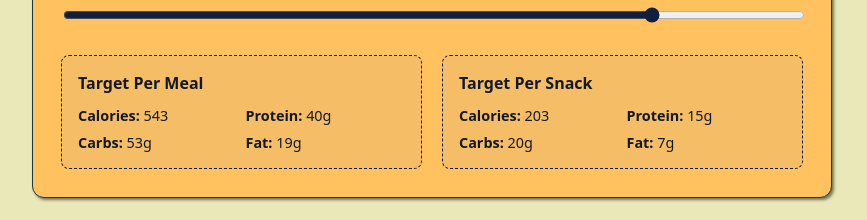
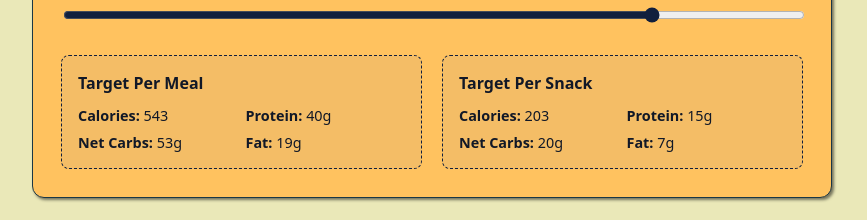
Before and after one commit to rogueLogical/MealPlan, an Angular app in the folder client/: page /settings in a window 1280 px wide. Shown: the part 1360-1580 px from the top of the page, without its empty margins (338-1205 px from the left). Built offline with nearby package versions, Linux system fonts and the light colour scheme; no server answers; sample sign-in values are in the browser's storage.

Commit message:
fix net carbs label on meal and snack targets

```diff
--- a/client/src/app/components/settings/settings.html
+++ b/client/src/app/components/settings/settings.html
@@ -275,7 +275,7 @@
             <div style="display: grid; grid-template-columns: 1fr 1fr; gap: 8px; font-size: 0.9rem">
               <div><strong>Calories:</strong> {{ targetMealCalories }}</div>
               <div><strong>Protein:</strong> {{ targetMealProtein }}g</div>
-              <div><strong>Carbs:</strong> {{ targetMealCarbs }}g</div>
+              <div><strong>Net Carbs:</strong> {{ targetMealCarbs }}g</div>
               <div><strong>Fat:</strong> {{ targetMealFat }}g</div>
             </div>
           </div>
@@ -293,7 +293,7 @@
             <div style="display: grid; grid-template-columns: 1fr 1fr; gap: 8px; font-size: 0.9rem">
               <div><strong>Calories:</strong> {{ targetSnackCalories }}</div>
               <div><strong>Protein:</strong> {{ targetSnackProtein }}g</div>
-              <div><strong>Carbs:</strong> {{ targetSnackCarbs }}g</div>
+              <div><strong>Net Carbs:</strong> {{ targetSnackCarbs }}g</div>
               <div><strong>Fat:</strong> {{ targetSnackFat }}g</div>
             </div>
           </div>
```
